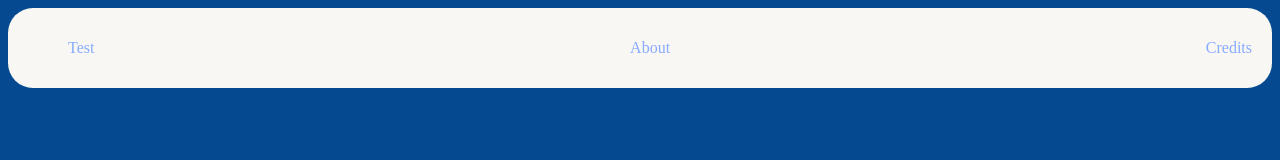
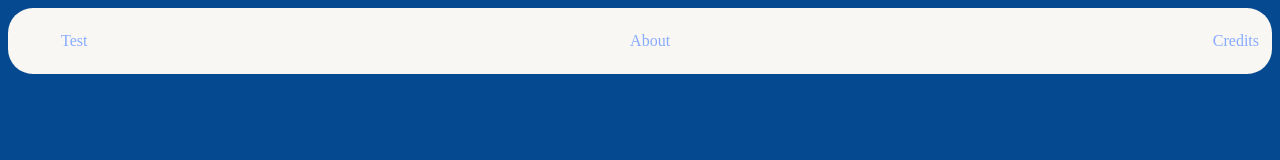
Before and after one commit to PGBM-PRINTING1/PGBM-PRINTING, a plain HTML site: page index.html in a window 1280 px wide. Drawn offline with Linux system fonts and the light colour scheme.

Commit message:
Update index.css

```diff
--- a/assets/index.css
+++ b/assets/index.css
@@ -4,7 +4,7 @@ body {
 
 nav {
   background-color: #F9F7F3;
-  padding: 10px;
+  padding: 3px;
   display: flex; /* Set the navigation bar to be a flex container */
   justify-content: space-between; /* Distribute items evenly within the container */
   border-radius: 25px;
```
